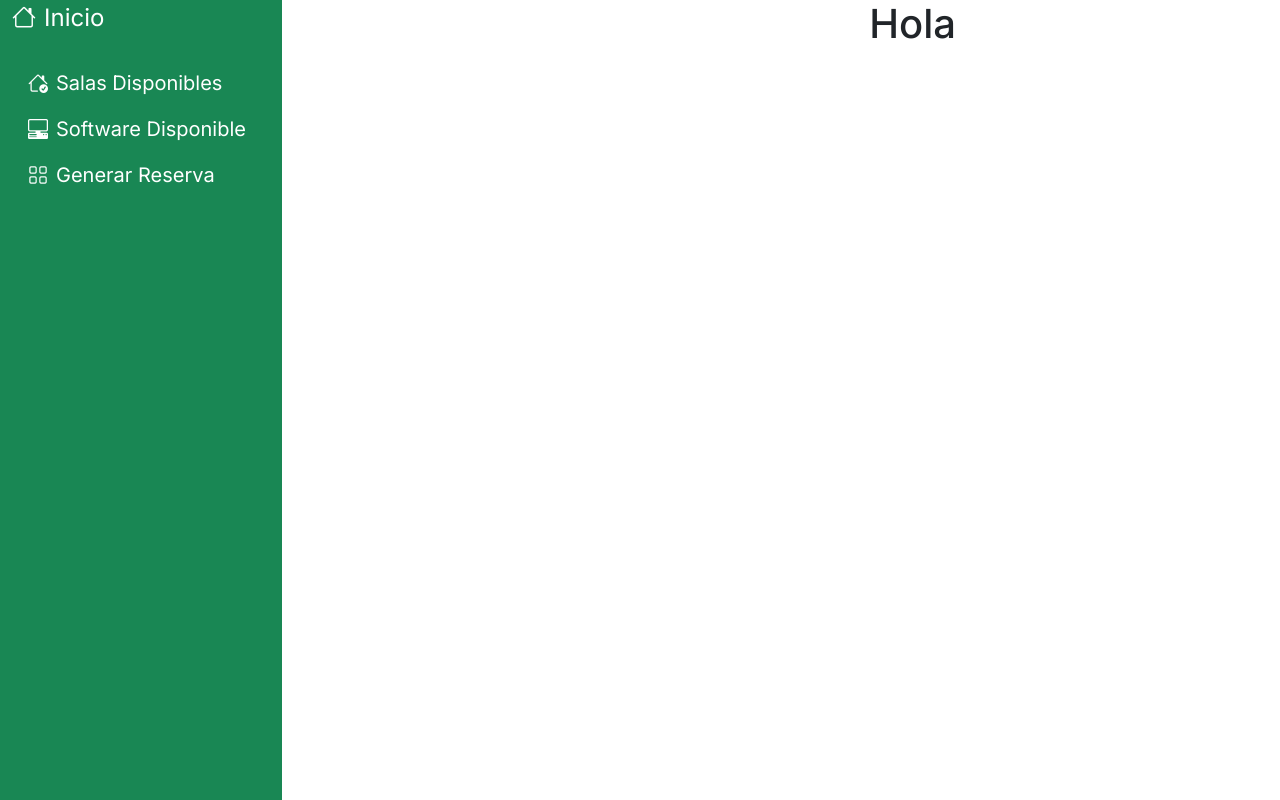
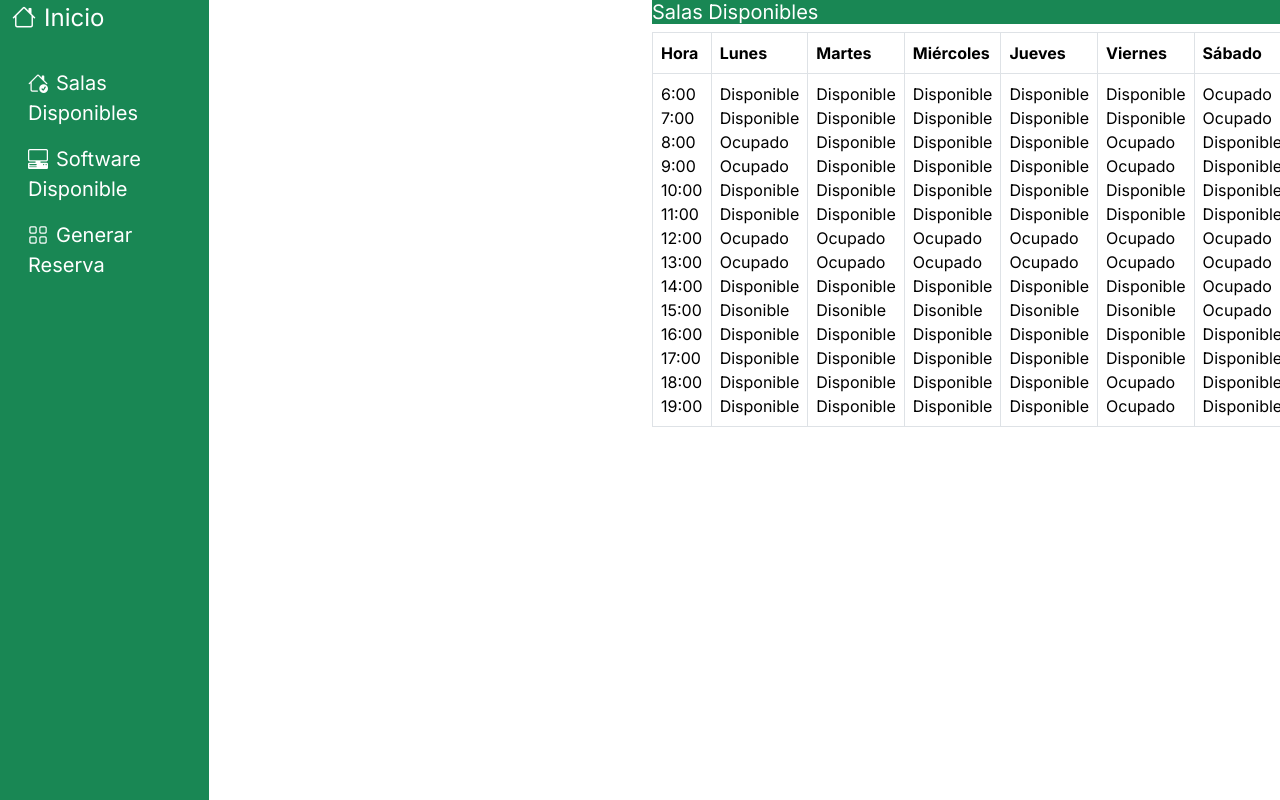
Before and after one commit to mono789/salas-front, a Next.js app: page / in a window 1280 px wide. Built offline with nearby package versions, Linux system fonts and the light colour scheme.

Commit message:
Feat: Diseño semanal y Salas Disponibles

```diff
--- a/src/Pages/Index.tsx
+++ b/src/Pages/Index.tsx
@@ -2,8 +2,133 @@ import React from "react";
 
 export const Index = () => {
    return (
-    <h1>
-        Hola
-    </h1>
-   )
-  }
+    <table className="table table-bordered border-secundary">
+  <thead>
+    <tr className="container-center">
+      <th>Hora</th>
+      <th>Lunes</th>
+      <th>Martes</th>
+      <th>Miércoles</th>
+      <th>Jueves</th>
+      <th>Viernes</th>
+      <th>Sábado</th>
+    </tr>
+  </thead>
+  <tbody>
+    <tr>
+      <td>
+        6:00
+        7:00
+        8:00
+        9:00
+        10:00
+        11:00
+        12:00
+        13:00
+        14:00
+        15:00
+        16:00
+        17:00
+        18:00
+        19:00
+      </td>
+      <td>
+        Disponible
+        Disponible
+        Ocupado
+        Ocupado
+        Disponible
+        Disponible
+        Ocupado
+        Ocupado
+        Disponible
+        Disonible
+        Disponible
+        Disponible
+        Disponible
+        Disponible
+      </td>
+      <td>
+        Disponible
+        Disponible
+        Disponible
+        Disponible
+        Disponible
+        Disponible
+        Ocupado
+        Ocupado
+        Disponible
+        Disonible
+        Disponible
+        Disponible
+        Disponible
+        Disponible
+      </td>
+      <td>
+        Disponible
+        Disponible
+        Disponible
+        Disponible
+        Disponible
+        Disponible
+        Ocupado
+        Ocupado
+        Disponible
+        Disonible
+        Disponible
+        Disponible
+        Disponible
+        Disponible
+      </td>
+      <td>
+        Disponible
+        Disponible
+        Disponible
+        Disponible
+        Disponible
+        Disponible
+        Ocupado
+        Ocupado
+        Disponible
+        Disonible
+        Disponible
+        Disponible
+        Disponible
+        Disponible
+      </td>
+      <td>
+        Disponible
+        Disponible
+        Ocupado
+        Ocupado
+        Disponible
+        Disponible
+        Ocupado
+        Ocupado
+        Disponible
+        Disonible
+        Disponible
+        Disponible
+        Ocupado
+        Ocupado
+      </td>
+      <td>
+        Ocupado
+        Ocupado
+        Disponible
+        Disponible
+        Disponible
+        Disponible
+        Ocupado
+        Ocupado
+        Ocupado
+        Ocupado
+        Disponible
+        Disponible
+        Disponible
+        Disponible
+      </td>
+    </tr>
+  </tbody>
+</table>
+   )}
--- /dev/null
+++ b/src/Pages/Tittle.tsx
@@ -0,0 +1,9 @@
+import React from "react";
+
+export const Tittle = () => {
+   return (
+    <h1 className="bg-success nav-link text-white fs-5" aria-current="page">
+        Salas Disponibles
+    </h1>
+   )
+}
--- a/src/app/page.tsx
+++ b/src/app/page.tsx
@@ -2,17 +2,19 @@ import SidebarMenu from "../Layout/SidebarMenu";
 import "bootstrap/dist/css/bootstrap.css";
 import "bootstrap-icons/font/bootstrap-icons.css";
 import { Index } from "@/Pages/Index";
+import { Tittle } from "@/Pages/Tittle";
 
 export default function Home() {
   return (
-    <div className="container-left">
+    <div className="container-center">
       <div className="row">
-        <div className="col-8">
+        <div className="col-6">
           <SidebarMenu />
         </div>
-        <div className="col-4">
+        <div className="col-6">
+          <Tittle />
           <Index />
-        </div>
+          </div>
       </div>
     </div>
   );
```
